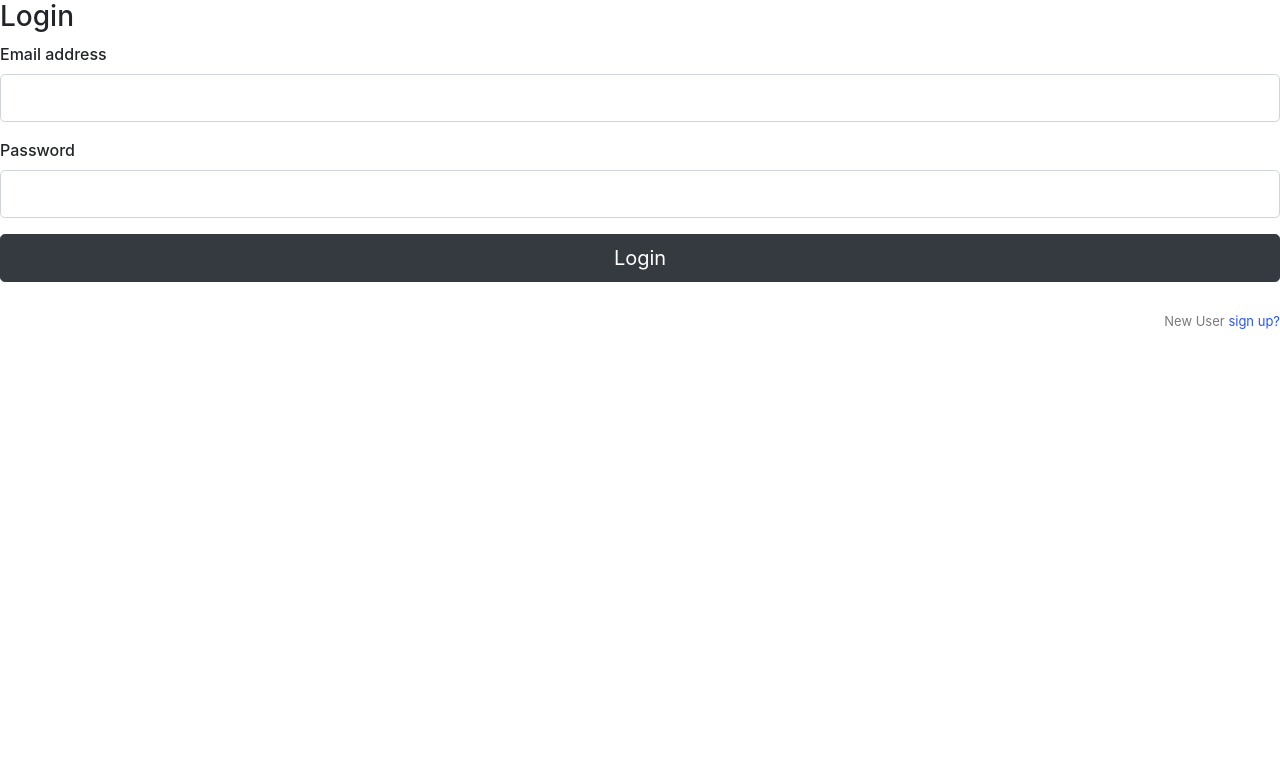
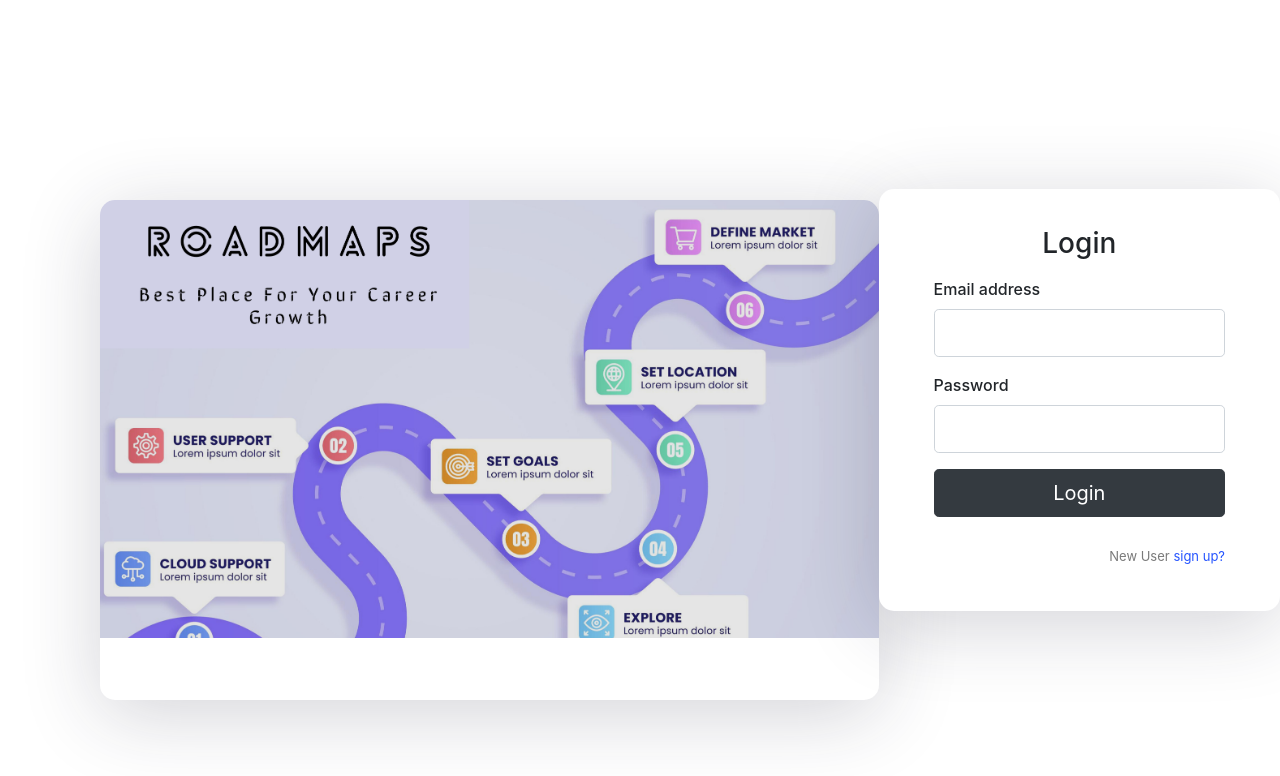
Before and after one commit to RISHABH175/Roadmaps, a Vue app: page /login in a window 1280 px wide. Shown: the top 776 px of the page. Built offline with nearby package versions, Linux system fonts and the light colour scheme; a web font is replaced by a local one.

Commit message:
CSS of login fixed after converting to Vue

```diff
--- a/src/components/Login.vue
+++ b/src/components/Login.vue
@@ -1,5 +1,9 @@
 <template>
   <div class="vue-tempalte">
+     <div class="vertical-center" >
+     <div class="inner-block1" >
+     </div>
+    <div class="inner-block" >
     <form v-on:submit.prevent="checkCred">
       <h3>Login</h3>
 
@@ -34,6 +38,8 @@
       </p>
     </form>
   </div>
+  </div>
+  </div>
 </template>
 <script>
 import axios from "axios";
```
